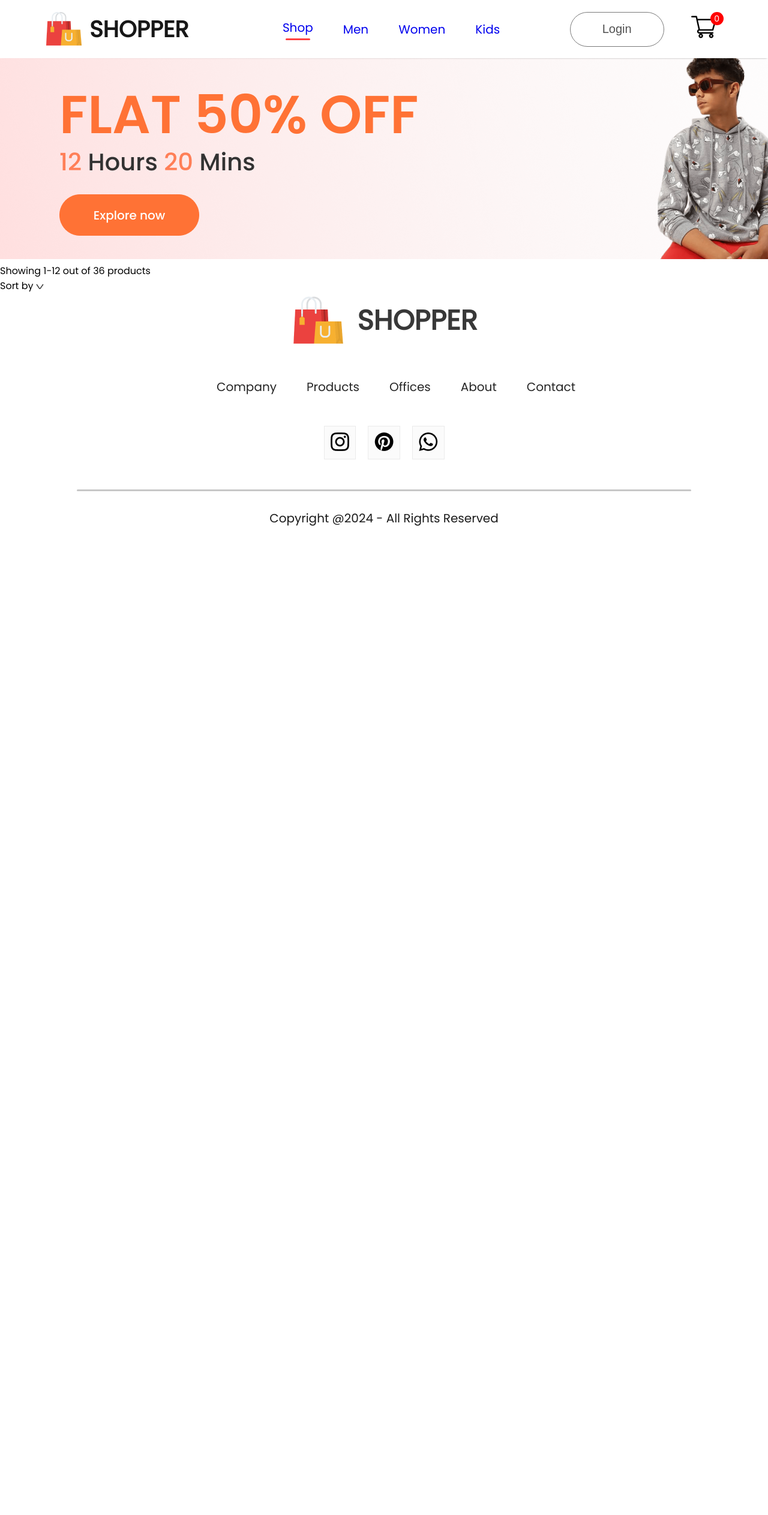
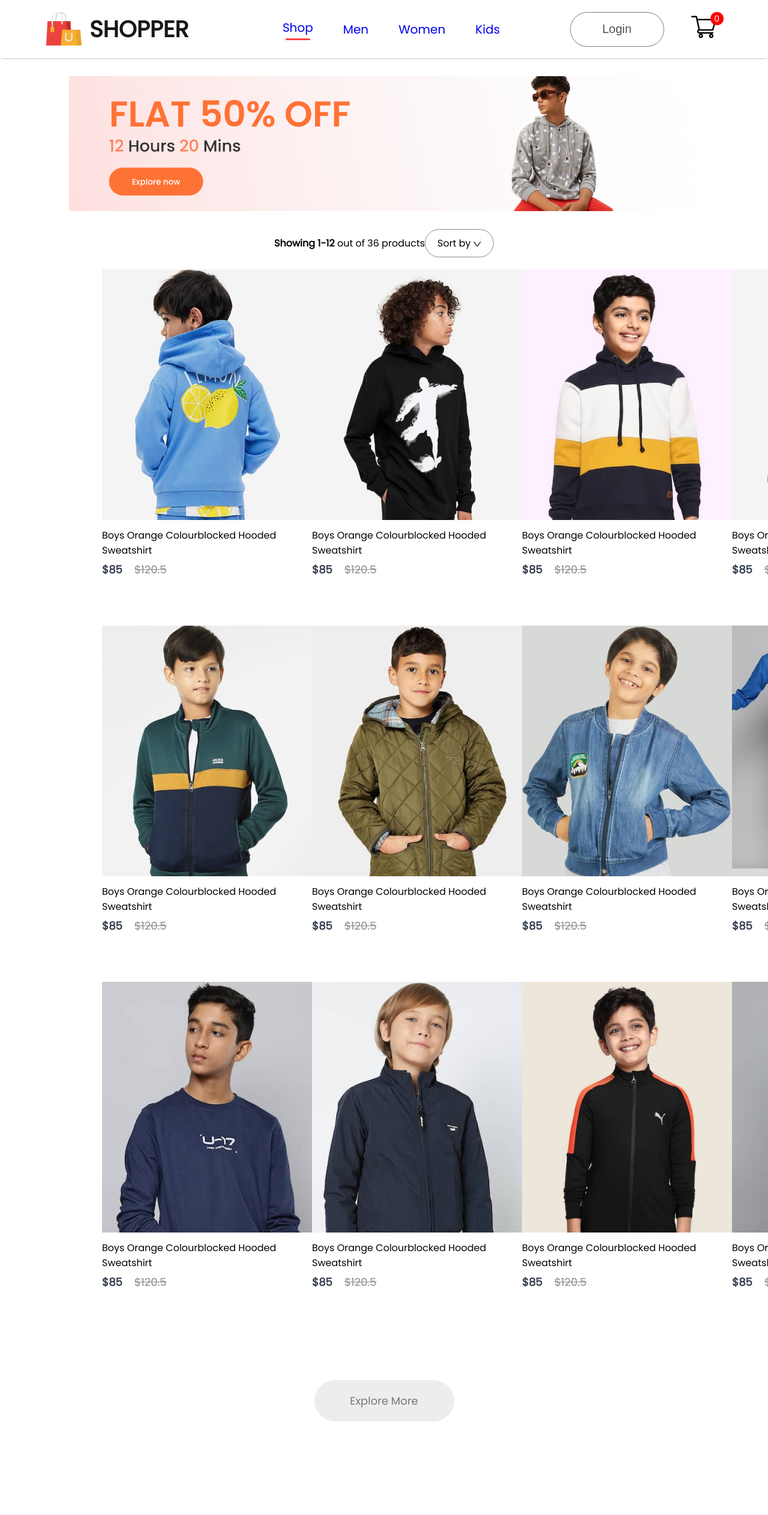
Before and after one commit to kbrenn02/ecommerce-platform, a React (Create React App) app in the folder frontend/: page /kids in a window 1280 px wide. Shown: the top 2526 px of the page at 60% size. Before the commit the page ends 909 px from the top, so only its background shows below. Built offline with nearby package versions, Linux system fonts and the light colour scheme.

Commit message:
Create shop category page

```diff
--- a/frontend/src/App.js
+++ b/frontend/src/App.js
@@ -21,7 +21,7 @@
                 <Route path='/' element={<Shop />} />
                 <Route path='/mens' element={<ShopCategory banner={men_banner} category="men"/>} />
                 <Route path='/womens' element={<ShopCategory banner={women_banner} category="women"/>} />
-                <Route path='/kids' element={<ShopCategory banner={kid_banner} category="kids"/>} />
+                <Route path='/kids' element={<ShopCategory banner={kid_banner} category="kid"/>} />
                 {/* Users can go to the product page and the page for a specific product id */}
                 <Route path='/product' element={<Product />}>
                     <Route path=':productId' element={<Product />} />
--- a/frontend/src/Pages/CSS/ShopCategory.css
+++ b/frontend/src/Pages/CSS/ShopCategory.css
@@ -0,0 +1,43 @@
+.shopcategory-banner{
+    display: block;
+    margin: 30px auto;
+    width: 82%;
+}
+
+.shopcategory-indexSort{
+    display: flex;
+    margin: 0px 170px;
+    justify-content: center;
+    align-items: center;
+}
+
+.shopcategory-sort{
+    padding: 10px 20px;
+    border-radius: 40px;
+    border: 1px solid #888;
+}
+
+.shopcategory-indexSort p span{
+    font-weight: 600;
+}
+
+.shopcategory-products{
+    margin: 20px 170px;
+    display: grid;
+    grid-template-columns: 1fr 1fr 1fr 1fr;
+    row-gap: 80px;
+}
+
+.shopcategory-loadmore{
+    display: flex;
+    justify-content: center;
+    align-items: center;
+    margin: 150px auto;
+    width: 233px;
+    height: 69px;
+    border-radius: 75px;
+    background: #ededed;
+    color: #787878;
+    font-size: 18px;
+    font-weight: 500;
+}
--- a/frontend/src/Pages/ShopCategory.jsx
+++ b/frontend/src/Pages/ShopCategory.jsx
@@ -23,7 +23,7 @@
             </div>
             <div className="shopcategory-products">
                 {all_product.map((item, index) => {
-                    if (props.cateory === item.category) {
+                    if (props.category === item.category) {
                         return <Item key={index} id={item.id} name={item.name} image={item.image} new_price={item.new_price} old_price={item.old_price} />
                     }
                     else {
@@ -31,6 +31,9 @@
                     }
                 })}
             </div>
+            <div className="shopcategory-loadmore">
+                Explore More
+            </div>
         </div>
     )
 }
```
